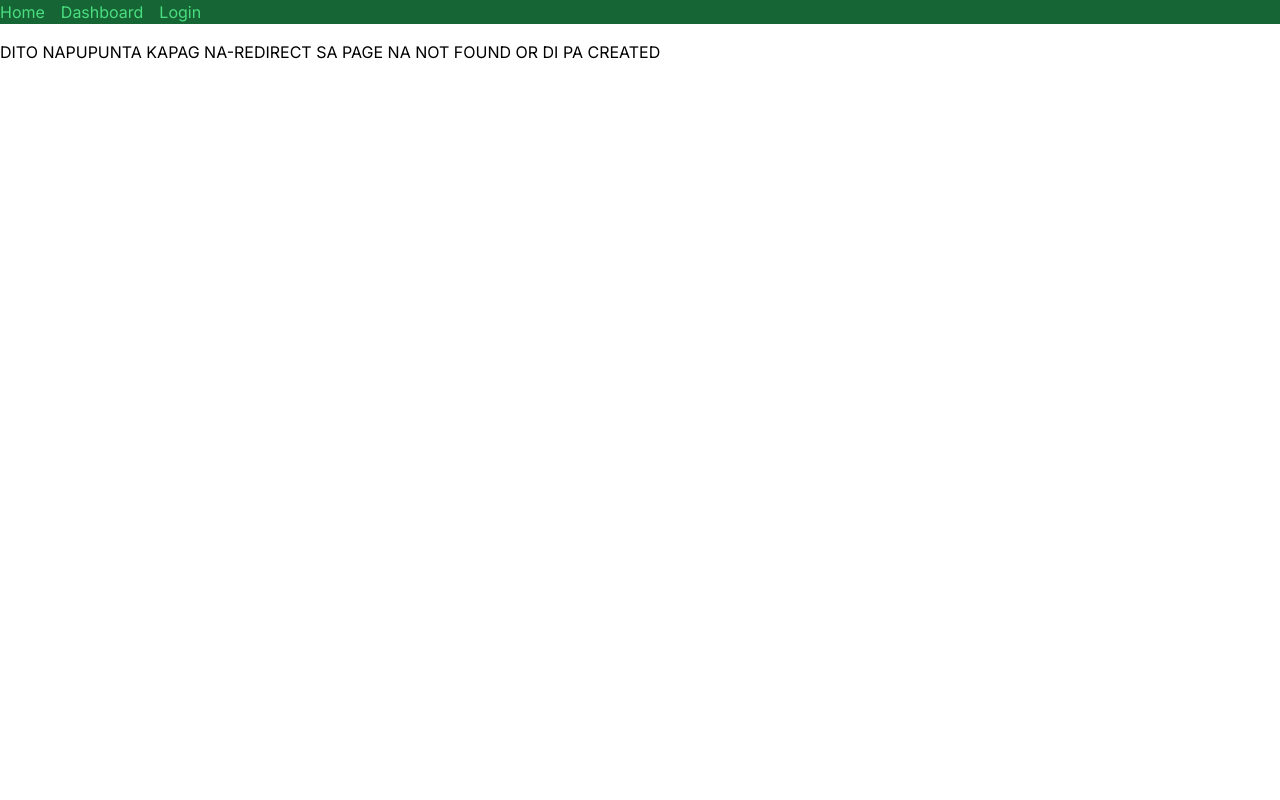
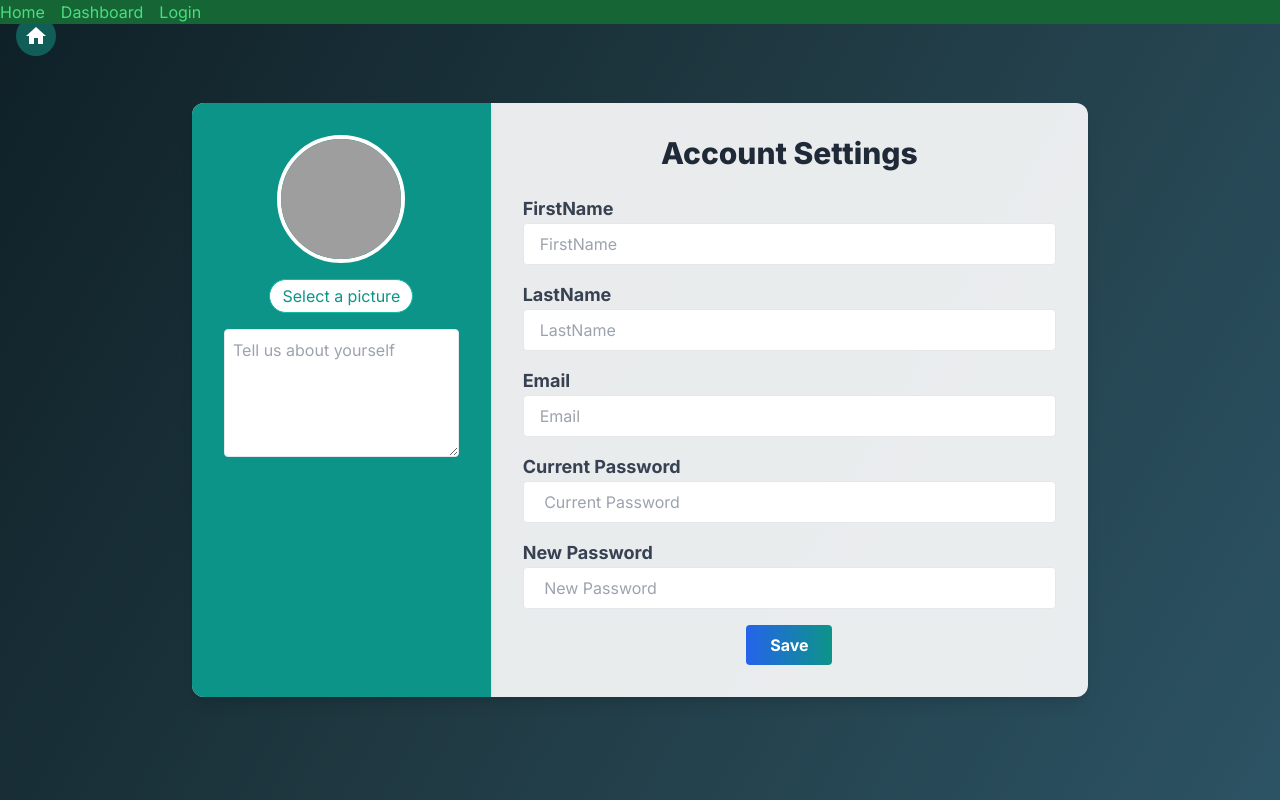
Before and after one commit to yammzzon/xpense-tracker, a Next.js app: page /userSettings in a window 1280 px wide. Before the commit this address had no page. Built offline with nearby package versions, Linux system fonts and the light colour scheme; grey boxes are pictures that could not be loaded.

Commit message:
Add UserSettings and page for user settings

```diff
--- a/app/page.tsx
+++ b/app/page.tsx
@@ -1,7 +1,25 @@
+"use client";
+
+import Link from 'next/link';
+
 export default function Home() {
   return (
-    <div className="pt-5">
-      <h1>Landing Page Here</h1>
+    <div className="relative min-h-screen bg-gray-200">
+      <h1 className="pt-5 pl-5 text-2xl font-bold text-gray-800">Landing Page Here</h1>
+
+      {/* Settings Icon */}
+      <Link href="/userSettings">
+        <div className="absolute top-5 right-5 p-2 rounded-full bg-teal-800 hover:bg-teal-700 transition-colors cursor-pointer">
+          <svg
+            xmlns="http://www.w3.org/2000/svg"
+            fill="currentColor"
+            viewBox="0 0 24 24"
+            className="w-6 h-6 text-white"
+          >
+            <path d="M12 0C5.372 0 0 5.372 0 12s5.372 12 12 12 12-5.372 12-12S18.628 0 12 0zm0 22C6.486 22 2 17.514 2 12S6.486 2 12 2s10 4.486 10 10-4.486 10-10 10zM8 4.022A8.043 8.043 0 004.022 8H5.5a6.5 6.5 0 019.543 9.543h-1.478A8.046 8.046 0 008 4.022zm7.974 8A6.5 6.5 0 008.043 4.022C9.65 5.016 10.982 6.38 11.707 8h3.268c.726-1.621 2.084-3.006 3.853-3.569A8.046 8.046 0 0015.974 12h-1.978z" />
+          </svg>
+        </div>
+      </Link>
     </div>
   );
 }
--- /dev/null
+++ b/app/userSettings/UserSettings.tsx
@@ -0,0 +1,131 @@
+"use client";
+
+import React, { useState, ChangeEvent, FormEvent } from 'react';
+import Link from 'next/link';
+
+interface FormData {
+  firstName: string;
+  lastName: string;
+  email: string;
+  currentPassword: string;
+  newPassword: string;
+  description: string;
+}
+
+const UserSettings: React.FC = () => {
+  const [formData, setFormData] = useState<FormData>({
+    firstName: '',
+    lastName: '',
+    email: '',
+    currentPassword: '',
+    newPassword: '',
+    description: ''
+  });
+  const [profilePic, setProfilePic] = useState<string | null>(null);
+
+  const handleChange = (e: ChangeEvent<HTMLInputElement | HTMLTextAreaElement>) => {
+    const { name, value } = e.target;
+    setFormData({ ...formData, [name]: value });
+  };
+
+  const handleProfilePicChange = (e: ChangeEvent<HTMLInputElement>) => {
+    if (e.target.files && e.target.files[0]) {
+      const imageUrl = URL.createObjectURL(e.target.files[0]);
+      setProfilePic(imageUrl);
+    }
+  };
+
+  const handleSubmit = (e: FormEvent<HTMLFormElement>) => {
+    e.preventDefault();
+    console.log(formData);
+  };
+
+  return (
+    <div
+      style={{
+        minHeight: '100vh',
+        backgroundImage: 'linear-gradient(120deg, #0f2027, #203a43, #2c5364)',
+        display: 'flex',
+        alignItems: 'center',
+        justifyContent: 'center',
+        margin: -32,
+        padding: 0,
+      }}
+    >
+      <Link
+        href="/"
+        className="absolute top-4 left-4 p-2 rounded-full bg-teal-800 hover:bg-teal-700 transition duration-300 ease-in-out focus:outline-none focus:ring-2 focus:ring-blue-500 transform hover:scale-110 z-10"
+      >
+        <svg xmlns="http://www.w3.org/2000/svg" fill="currentColor" viewBox="0 0 24 24" className="w-6 h-6 text-white">
+          <path d="M10 20v-6h4v6h5v-8h3L12 3 2 12h3v8z" />
+        </svg>
+      </Link>
+
+      <div className="container mx-auto max-w-lg md:max-w-4xl bg-white bg-opacity-90 rounded-xl shadow-lg overflow-hidden flex flex-col md:flex-row md:h-auto transition-transform transform hover:scale-105">
+        <div className="p-8 md:w-1/3 flex flex-col items-center bg-teal-600 text-white shadow-md transition-shadow duration-300 hover:shadow-lg">
+          <img
+            src={profilePic || "https://img.icons8.com/ios-glyphs/90/ffffff/user--v1.png"}
+            alt="Profile"
+            className="w-24 h-24 md:w-32 md:h-32 rounded-full border-4 border-white object-cover mb-4"
+          />
+          <label className="relative cursor-pointer text-gray-300 hover:text-white transition duration-300">
+            <span className="inline-block bg-white text-teal-600 rounded-full px-3 py-1 border border-teal-500 hover:bg-teal-600 hover:text-white transition duration-300">
+              Select a picture
+            </span>
+            <input
+              type="file"
+              accept="image/*"
+              onChange={handleProfilePicChange}
+              className="hidden"
+            />
+          </label>
+          <textarea
+            name="description"
+            value={formData.description}
+            onChange={handleChange}
+            className="mt-4 p-2 border rounded focus:outline-none focus:ring focus:border-blue-300 text-gray-700 w-full h-24 md:h-32 transition duration-300 hover:shadow-inner"
+            placeholder="Tell us about yourself"
+          />
+        </div>
+
+        <div className="p-8 md:w-2/3 flex flex-col justify-center">
+          <h2 className="text-3xl font-extrabold text-gray-800 mb-6 text-center">Account Settings</h2>
+          <form onSubmit={handleSubmit} className="space-y-4">
+            {["firstName", "lastName", "email"].map((field, index) => (
+              <div key={index} className="flex flex-col">
+                <label className="text-lg font-bold text-gray-700">{field.replace(/^\w/, (c) => c.toUpperCase())}</label>
+                <input
+                  name={field}
+                  value={formData[field as keyof FormData]}
+                  onChange={handleChange}
+                  className="px-4 py-2 border rounded focus:outline-none focus:ring focus:border-blue-300 text-gray-700 transition duration-300 hover:shadow-inner"
+                  placeholder={field.replace(/^\w/, (c) => c.toUpperCase())}
+                />
+              </div>
+            ))}
+            {["currentPassword", "newPassword"].map((field, index) => (
+              <div key={index + 3} className="flex flex-col">
+                <label className="text-lg font-bold text-gray-700">{field.replace(/^\w/, (c) => c.toUpperCase()).replace(/([A-Z])/g, ' $1')}</label>
+                <input
+                  name={field}
+                  type="password"
+                  value={formData[field as keyof FormData]}
+                  onChange={handleChange}
+                  className="px-4 py-2 border rounded focus:outline-none focus:ring focus:border-blue-300 text-gray-700 transition duration-300 hover:shadow-inner"
+                  placeholder={field.replace(/^\w/, (c) => c.toUpperCase()).replace(/([A-Z])/g, ' $1')}
+                />
+              </div>
+            ))}
+            <div className="flex justify-center mt-4">
+              <button className="bg-gradient-to-r from-blue-600 to-teal-600 hover:from-blue-700 hover:to-teal-700 text-white font-bold py-2 px-6 rounded focus:outline-none focus:shadow-outline transition duration-300">
+                Save
+              </button>
+            </div>
+          </form>
+        </div>
+      </div>
+    </div>
+  );
+};
+
+export default UserSettings;
--- /dev/null
+++ b/app/userSettings/page.tsx
@@ -0,0 +1,11 @@
+"use client";
+
+import UserSettings from './UserSettings';
+
+export default function Home() {
+  return (
+    <div className="user-settings-page p-8">
+      <UserSettings />
+    </div>
+  );
+}
```
